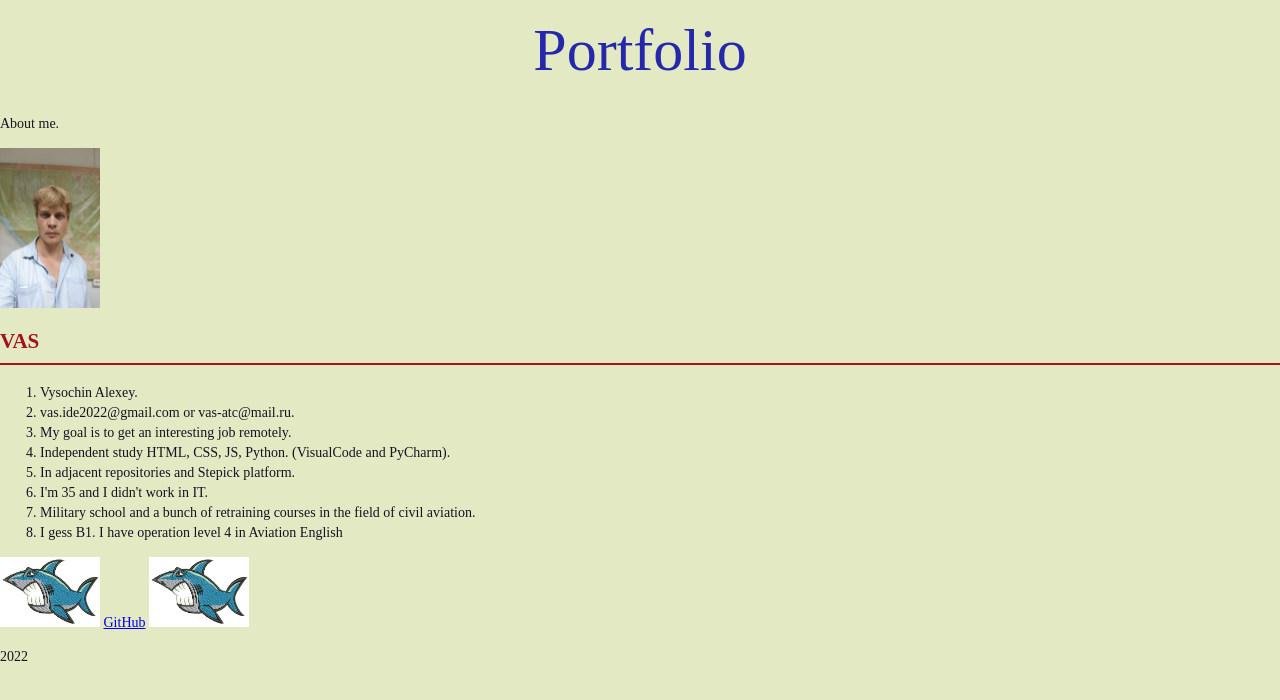
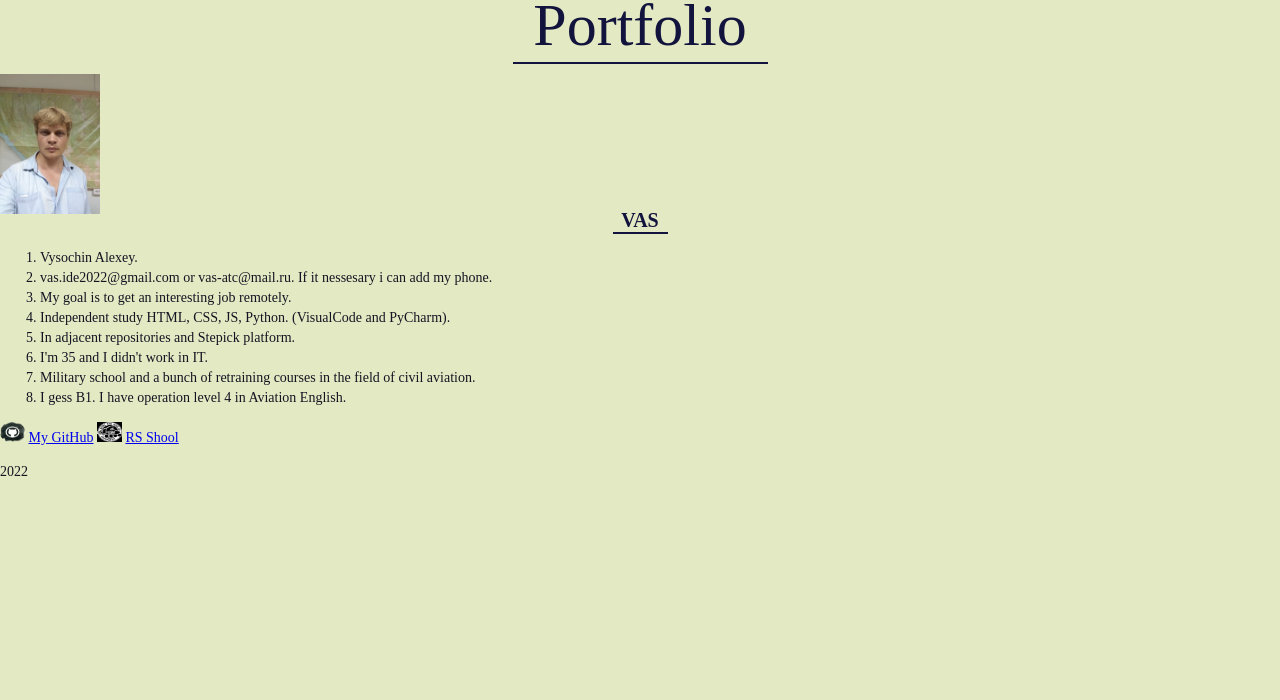
Before and after one commit to vas-ide/rsschool-cv, a plain HTML site: page index.html in a window 1280 px wide. Drawn offline with Linux system fonts and the light colour scheme.

Commit message:
feat: inf in cv

```diff
--- a/index.html
+++ b/index.html
@@ -9,28 +9,28 @@
     <header>
       <div>
         <h1>Portfolio</h1>
-        <p>About me.</p>
-        <img src="img/I.jpg" width="100" height="160" alt="I">
+        <img src="img/I.jpg" width="100" height="140" alt="I">
       </div>
     </header>
     <section>
       <h2>VAS</h2>
       <ol>
         <li>Vysochin Alexey.</li>
-        <li>vas.ide2022@gmail.com or vas-atc@mail.ru.</li>
+        <li>vas.ide2022@gmail.com or vas-atc@mail.ru. If it nessesary i can add my phone.</li>
         <li>My goal is to get an interesting job remotely.</li>
         <li>Independent study HTML, CSS, JS, Python. (VisualCode and PyCharm).</li>
         <li>In adjacent repositories and Stepick platform.</li>
         <li>I'm 35 and I didn't work in IT.</li>
         <li>Military school and a bunch of retraining courses in the field of civil aviation.</li>
-        <li>I gess B1. I have operation level 4 in Aviation English</li>
+        <li>I gess B1. I have operation level 4 in Aviation English.</li>
       </ol>
     </section>
 
     <footer>
-        <img src="img/shark.jpg" width="100" height="70" alt="AVA">
-        <a href="https://github.com/vas-ide">GitHub</a>
-        <img src="img/shark.jpg" width="100" height="70" alt="AVA">
+        <img src="img/git.png" width="25" height="20" alt="AVA">
+        <a href="https://github.com/vas-ide"> My GitHub</a>
+        <img src="img/rss.jpeg" width="25" height="20" alt="AVA">
+        <a href="https://rs.school/js/"> RS Shool</a>
         <p>2022</p>
       </div>
     </footer>
--- a/style.css
+++ b/style.css
@@ -10,17 +10,24 @@ body {
   h1 {
     width: 255px;
     margin: 0 auto 10px;
-    font-family: "Times New Roman", sans-serif;
     text-align: center;
     font-weight: normal;
     font-size: 60px;
-    line-height: 100px;
-    color: #2628ac;
+    line-height: 50px;
+    color: #13143d;
+    border-bottom: 2px solid #13143d;
+    padding-bottom: 12px;
   }
 
   h2 {
-    color: #a01420;
-    border-bottom: 2px solid #a01420;
+    width: 55px;
+    margin: 0;
+    margin: 0 auto 10px;
+    text-align: center;
+    font-size: 20px;
+    line-height: 0px;
+    color: #13143d;
+    border-bottom: 2px solid #13143d;
     padding-bottom: 12px;
   }
 
```
Also changed, not shown: img/epham.jpg (added), img/git.png (added), img/github.jpg (added), img/rss.jpeg (added), img/rss.jpg (added).
